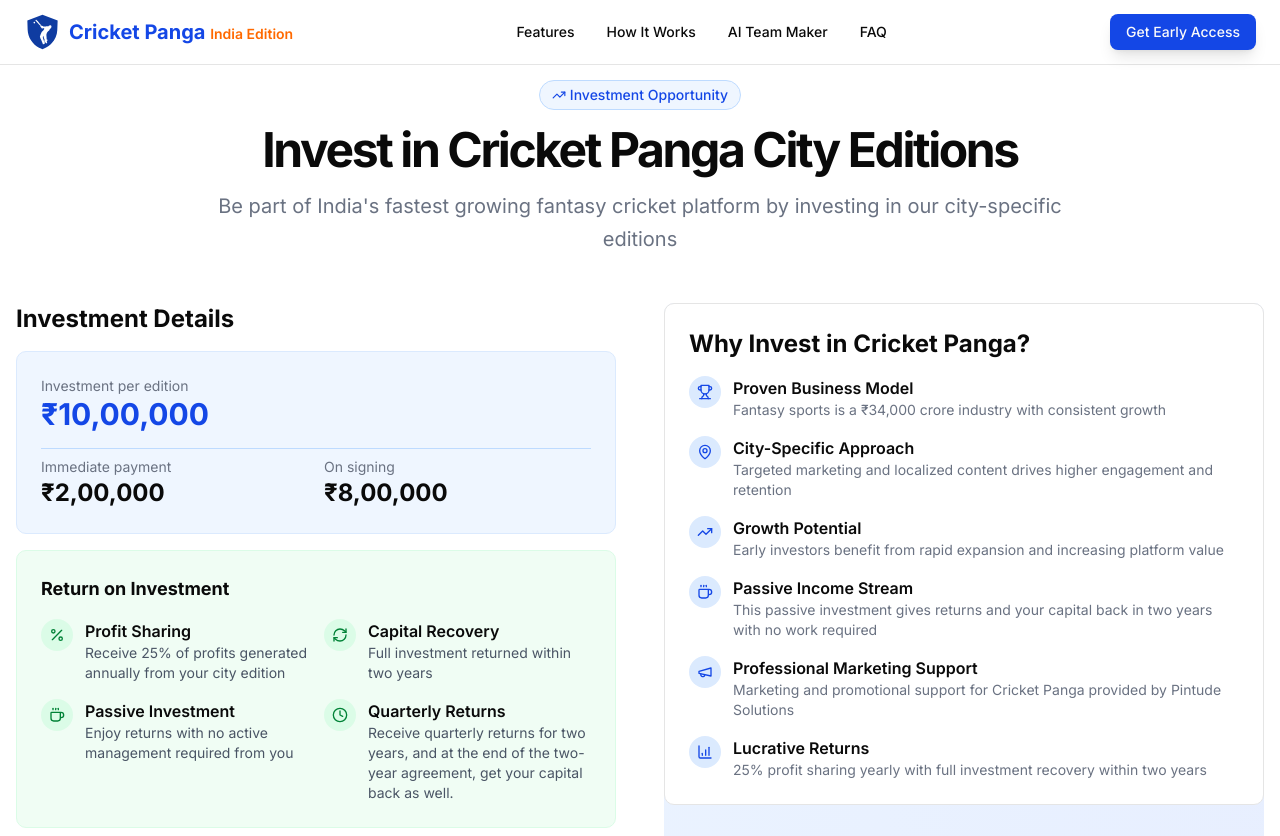
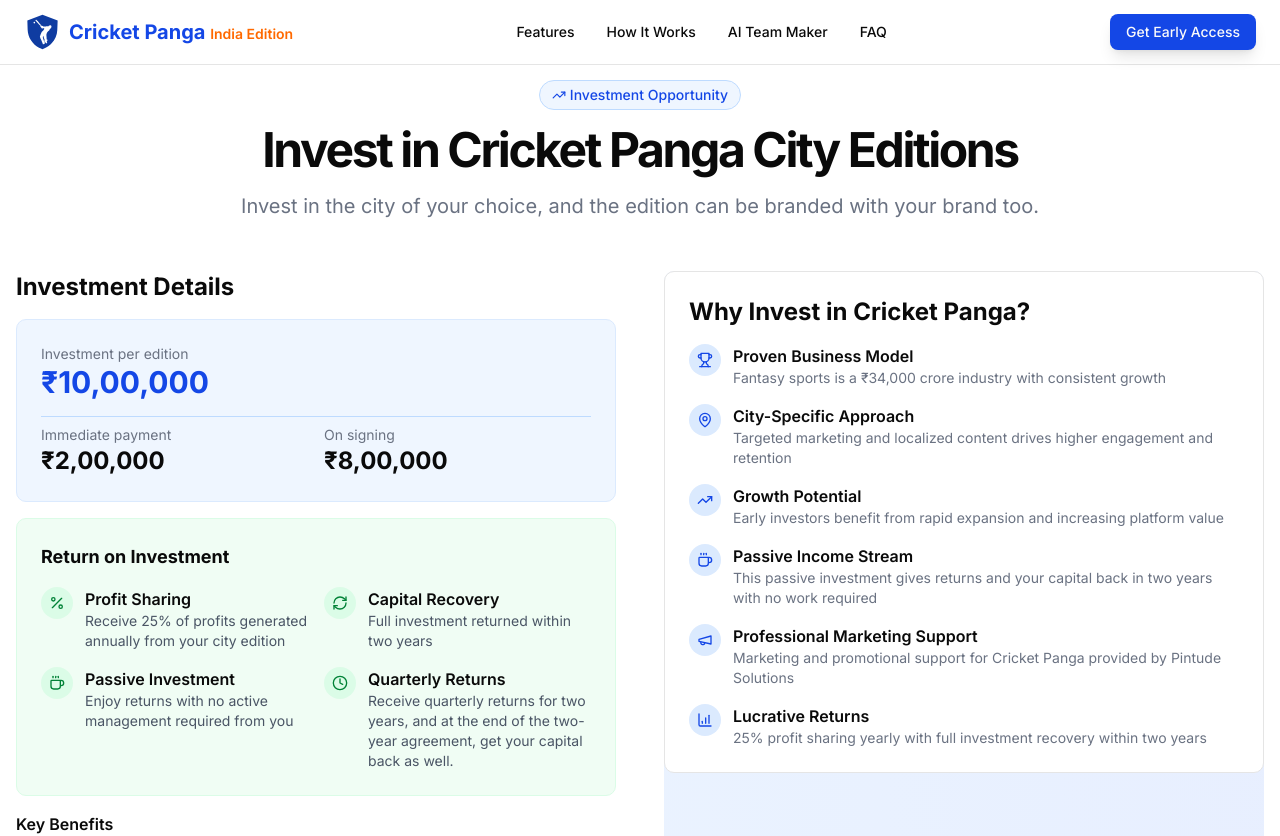
Before and after one commit to saisreesatyassss/cricket-web-app-start, a Next.js app: page /invest in a window 1280 px wide. Shown: the top 836 px of the page. Built offline with nearby package versions, Linux system fonts and the light colour scheme.

Commit message:
change in heading

```diff
--- a/src/components/investment-opportunity.tsx
+++ b/src/components/investment-opportunity.tsx
@@ -164,10 +164,9 @@
           <h2 className="text-2xl md:text-3xl font-bold tracking-tighter sm:text-4xl lg:text-5xl">
             Invest in Cricket Panga City Editions
           </h2>
-          <p className="max-w-[900px] text-sm sm:text-base text-gray-500 md:text-xl/relaxed lg:text-base/relaxed xl:text-xl/relaxed">
-            Be part of India's fastest growing fantasy cricket platform by
-            investing in our city-specific editions
-          </p>
+            <p className="max-w-[900px] text-sm sm:text-base text-gray-500 md:leading-relaxed lg:leading-relaxed xl:leading-relaxed md:text-xl lg:text-base xl:text-xl">
+            Invest in the city of your choice, and the edition can be branded with your brand too.
+            </p>
         </div>
 
         <div className="grid grid-cols-1 lg:grid-cols-2 gap-8 md:gap-12 mb-12 md:mb-16">
```
